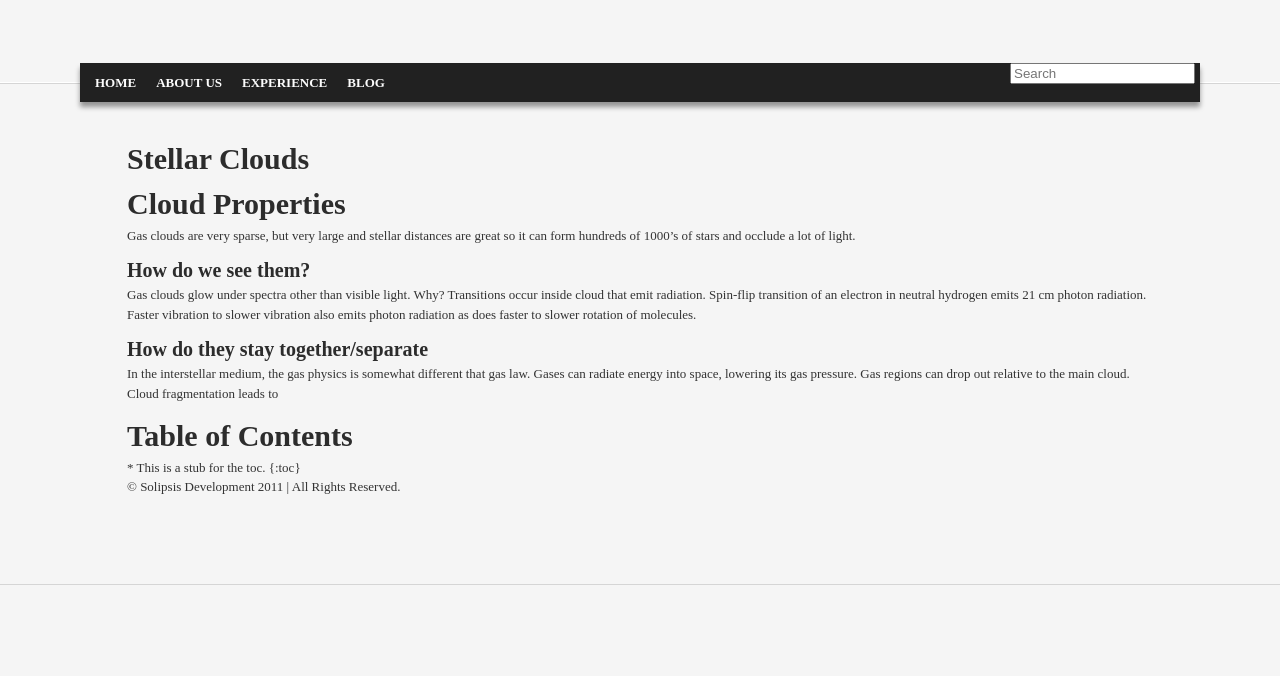
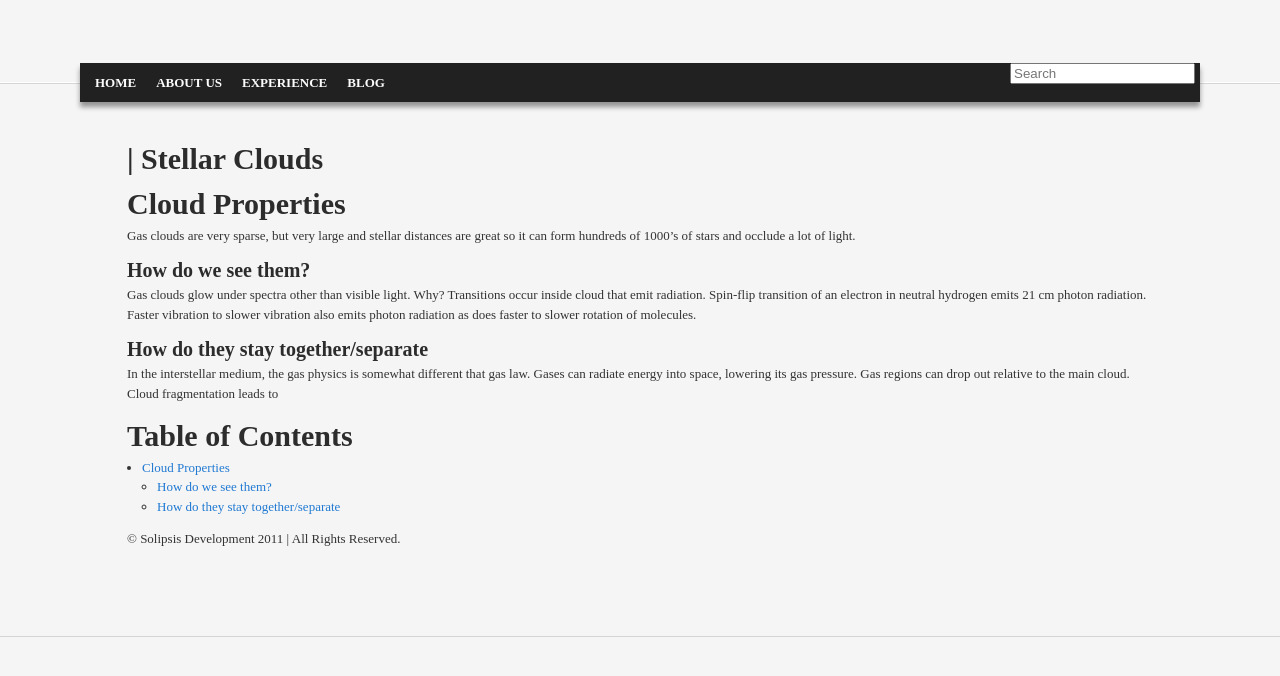
Before and after one commit to berkona/berkona.github.com, a Jekyll site: the page built from notes/astr102/_posts/2013-02-05-Stellar-Clouds.md, in a window 1280 px wide. Shown: the top 676 px of the page. Built offline with Jekyll 4.4.1, drawn with Linux system fonts in a browser that asks for light colours; Markdown is read by kramdown in place of the engine named in the settings.

Commit message:
toc test

```diff
--- a/_layouts/note.md
+++ b/_layouts/note.md
@@ -4,15 +4,12 @@
 
 <div class="note-content">
 
+<h1 class="content-title">{{ post.date | date: "%x" }}
 {% if page.title %}
-<h1 class="content-title">{{ page.title }}</h1>
+ | {{ page.title }}
 {% endif %}
+</h1>
 
 {{ content }}
 
 <div>
-
-<h1 class="toc-header">Table of Contents</h1>
-
-* This is a stub for the toc.
-{:toc}
--- a/notes/astr102/_posts/2013-02-05-Stellar-Clouds.md
+++ b/notes/astr102/_posts/2013-02-05-Stellar-Clouds.md
@@ -24,3 +24,8 @@
 In the interstellar medium, the gas physics is somewhat different that gas law.
 Gases can radiate energy into space, lowering its gas pressure.  Gas regions
 can drop out relative to the main cloud.  Cloud fragmentation leads to
+
+<h1 class="toc-header">Table of Contents</h1>
+
+* This is a stub for the toc.
+{:toc}
```
